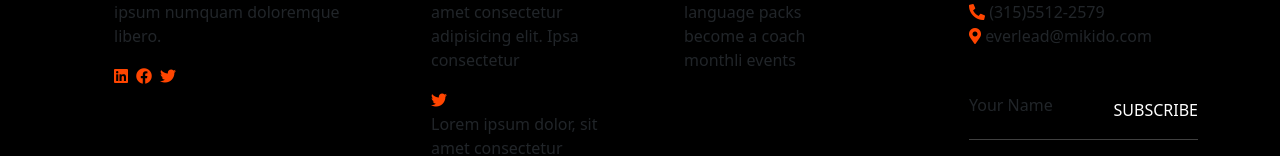
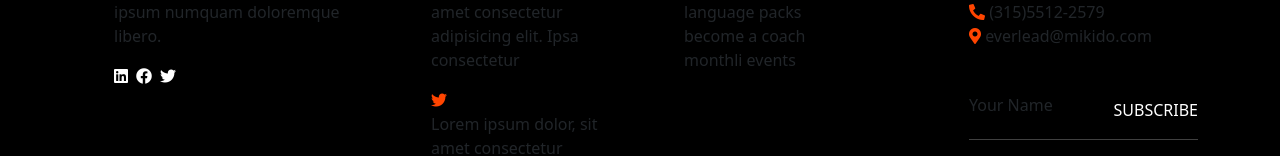
Before and after one commit to 07simone/proj-html-vuejs, a Vue app: page / in a window 1280 px wide. Shown: the part 5432-5588 px from the top of the page. Built offline with nearby package versions, Linux system fonts and the light colour scheme.

Commit message:
modifiche-colori

```diff
--- a/src/components/IndexFooter.vue
+++ b/src/components/IndexFooter.vue
@@ -118,7 +118,7 @@ export default {
     border-top:2px solid rgb(221, 63, 0)
 
   }
-  & .social-icons{
+  & .social-icons i{
     color: white;
   }
 
--- a/src/components/IndexMain.vue
+++ b/src/components/IndexMain.vue
@@ -15,7 +15,7 @@
             <div class="col-12 ">
                 <ul class="d-flex mt-5">
                   <li class="" v-for="(element,index) in specialità" :key=index>
-                    <img class=" d-flex justify-content-center" :src="element.img" alt="">
+                    <img class="d-flex justify-content-center" :src="element.img" alt="">
                     <h3 class="fw-bold mt-3 text-center">{{element.text}}</h3>
                     <p class="text-center">{{element.description}}</p>
                   </li>
```
